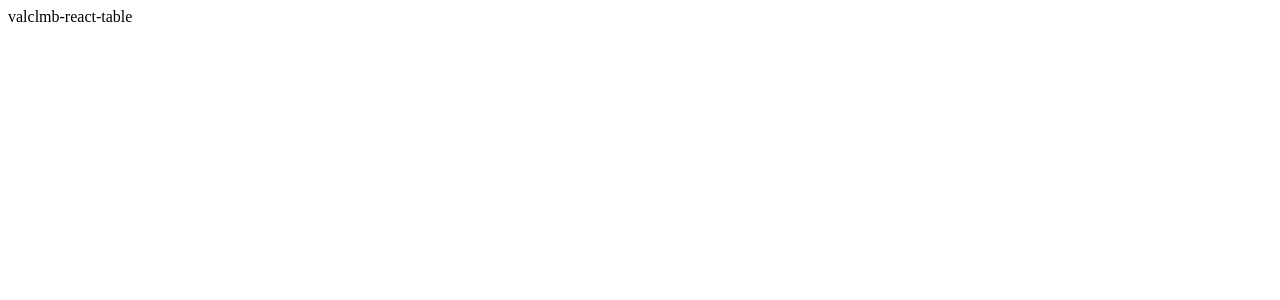
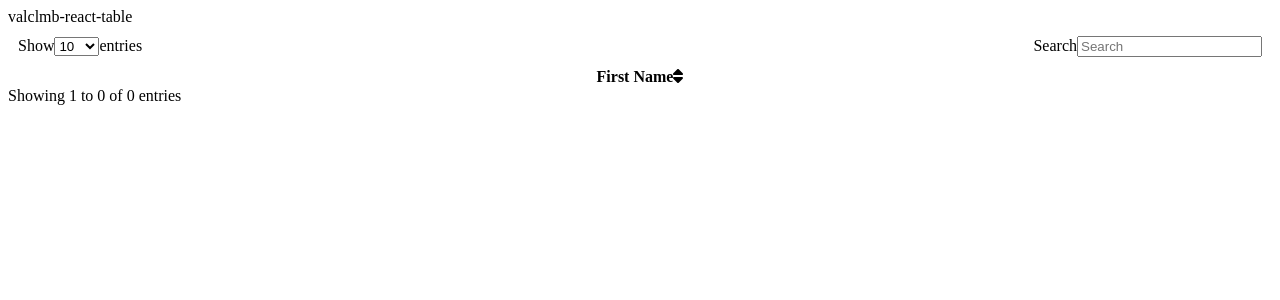
Before and after one commit to ValCLMB/react-table, a React (Vite) app: page / in a window 1280 px wide. Shown: the top 300 px of the page. Built offline with nearby package versions, Linux system fonts and the light colour scheme.

Commit message:
fix pagination bug

```diff
--- a/src/App.tsx
+++ b/src/App.tsx
@@ -1,5 +1,15 @@
+import { Table } from "./components/Table/Table";
+
 function App() {
-  return <>valclmb-react-table</>;
+  return (
+    <>
+      valclmb-react-table
+      <Table
+        columns={[{ param: "firstName", label: "First Name" }]}
+        datas={[]}
+      />
+    </>
+  );
 }
 
 export default App;
--- a/src/components/Table/Pagination/Pagination.tsx
+++ b/src/components/Table/Pagination/Pagination.tsx
@@ -32,14 +32,16 @@ export const Pagination = ({
   };
   return (
     <div>
-      <button onClick={previousPage}>Previous</button>
+      {numberOfPages > 0 ? (
+        <button onClick={previousPage}>Previous</button>
+      ) : null}
       {numberOfPagesArray.map((item) => (
         <button key={item} onClick={() => handleChangePage(item)}>
           {typeof item === "string" ? item : item + 1}
         </button>
       ))}
 
-      <button onClick={nextPage}>Next</button>
+      {numberOfPages > 0 ? <button onClick={nextPage}>Next</button> : null}
     </div>
   );
 };
```
